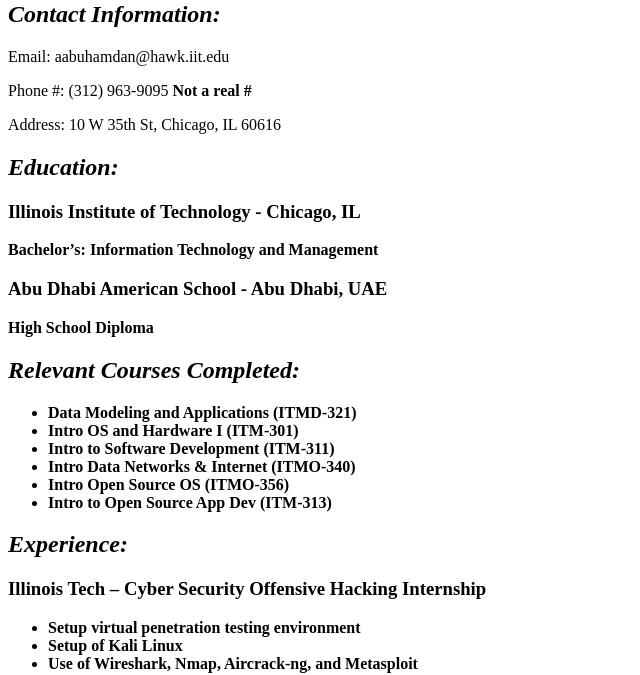
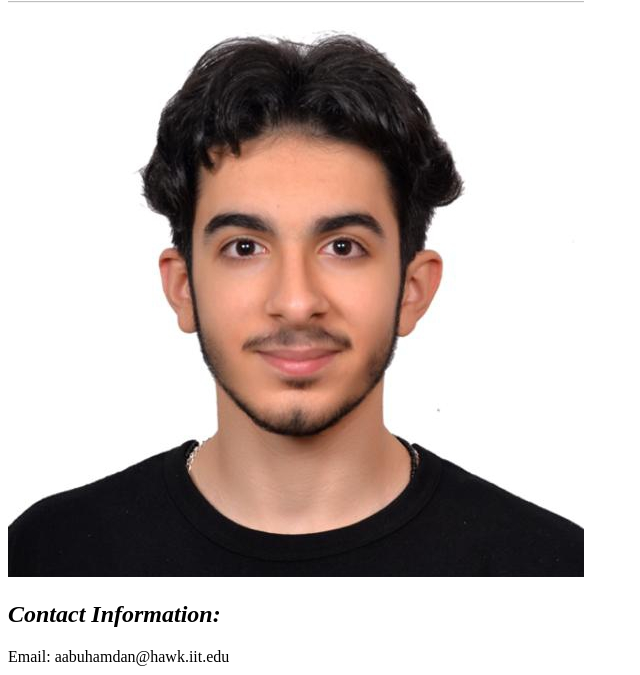
Before and after one commit to AzzamA1/Project1, a plain HTML site: page index.html in a window 1280 px wide. Shown: the part 149-824 px from the top of the page, without its empty margins (0-640 px from the left). Drawn offline with Linux system fonts and the light colour scheme.

Commit message:
Added Image, fixed broken tag statements

```diff
--- a/index.html
+++ b/index.html
@@ -11,15 +11,16 @@
 	<li><a href="page3.html">Places Traveled</a></li>
   </ul>
   <h1>Azzam Abu Hamdan Resume</h1>
+  <img src="Face.jpg" alt="My Face">
   <h2><i>Contact Information:</i></h2>
   <p>Email: aabuhamdan@hawk.iit.edu</p>
-  <p>Phone #: (312) 963-9095 <b>Not a real #</b></p>
-  <p>Address: 10 W 35th St, Chicago, IL 60616<p>
+  <p>Phone #: (312) 567-3000</p>
+  <p>Address: 10 W 35th St, Chicago, IL 60616</p>
   <h2><i>Education: </i></h2>
-  <h3><b>Illinois Institute of Technology - Chicago, IL</h3><p>
-  <p>Bachelor’s: Information Technology and Management<p>
-  <h3><b>Abu Dhabi American School - Abu Dhabi, UAE</h3><p>
-  <p>High School Diploma<p>
+  <h3>Illinois Institute of Technology - Chicago, IL</h3>
+  <p>Bachelor’s: Information Technology and Management</p>
+  <h3>Abu Dhabi American School - Abu Dhabi, UAE</h3>
+  <p>High School Diploma</p>
   <h2><i>Relevant Courses Completed:</i></h2>
   <ul>
     <li>Data Modeling and Applications (ITMD-321)</li>
```
